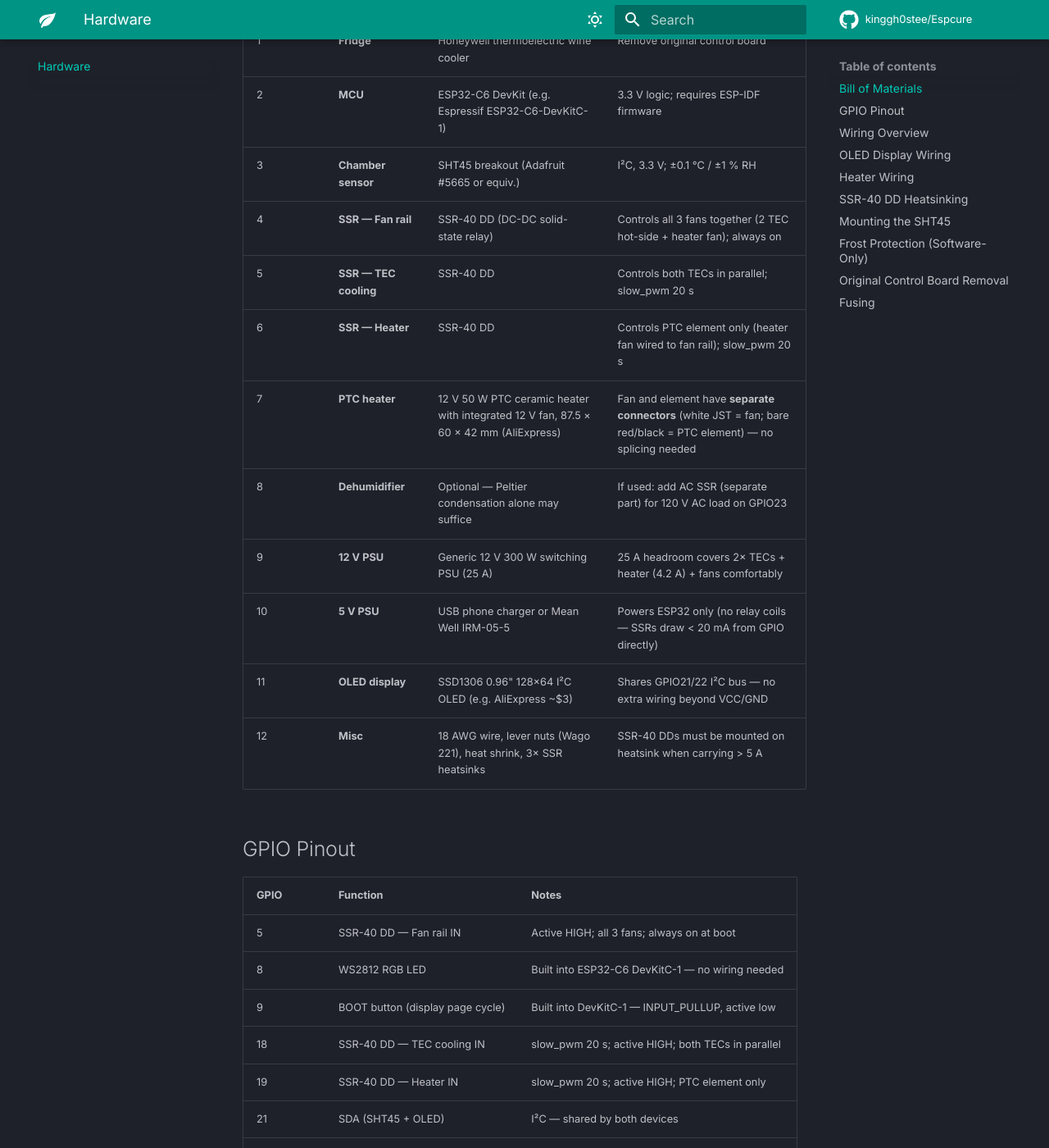
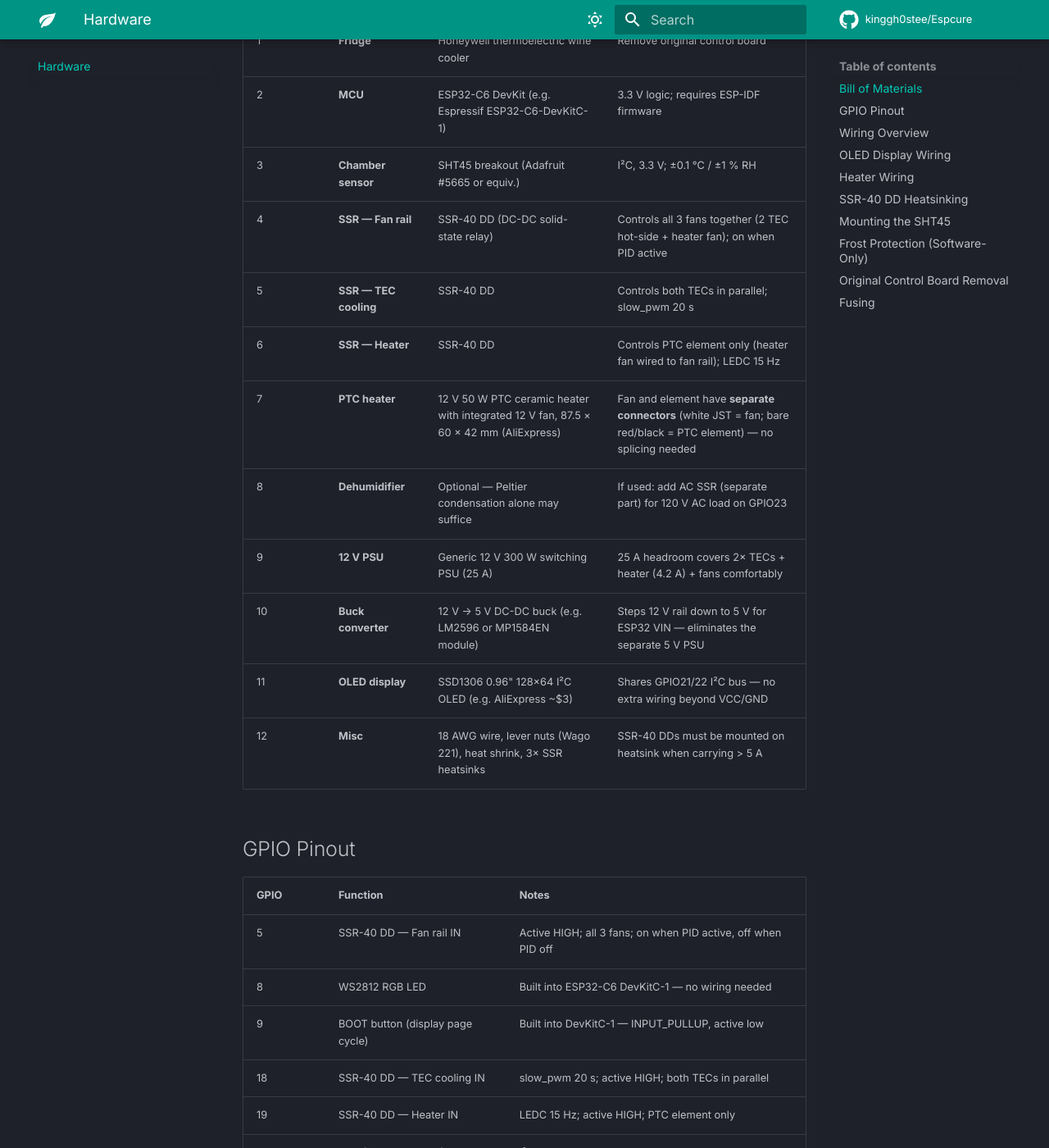
Before and after one commit to kinggh0stee/Espcure, an MkDocs documentation site: the page built from docs/hardware.md, in a window 1280 px wide and 1400 px high, scrolled down 297 px. Shown: the whole window at 82% size. Built offline with MkDocs 1.6.1 and Material for MkDocs 9.7.7, drawn with Linux system fonts in a browser that asks for light colours; comment, search, counter and statistics services are not loaded; some of the changed text lies outside the part shown.

Commit message:
Fix LEDC bit_depth error; replace 5V PSU with buck converter in docs
- Remove invalid bit_depth: 10 from ledc heater output — ESPHome
  2026.5.3 does not expose bit_depth as a YAML parameter for ledc;
  resolution is derived internally from frequency. Config now validates.
- docs/hardware.md: replace 5V PSU (BOM row 10) with 12V→5V buck
  converter (LM2596/MP1584EN); update wiring diagram, BOM fan rail note,
  GPIO pinout, and heater SSR note to match current behaviour.

https://claude.ai/code/session_016MW6U2BuK5oDpR6SNHsj9H

````diff
--- a/docs/hardware.md
+++ b/docs/hardware.md
@@ -7,13 +7,13 @@
 | 1 | **Fridge** | Honeywell thermoelectric wine cooler | Remove original control board |
 | 2 | **MCU** | ESP32-C6 DevKit (e.g. Espressif ESP32-C6-DevKitC-1) | 3.3 V logic; requires ESP-IDF firmware |
 | 3 | **Chamber sensor** | SHT45 breakout (Adafruit #5665 or equiv.) | I²C, 3.3 V; ±0.1 °C / ±1 % RH |
-| 4 | **SSR — Fan rail** | SSR-40 DD (DC-DC solid-state relay) | Controls all 3 fans together (2 TEC hot-side + heater fan); always on |
+| 4 | **SSR — Fan rail** | SSR-40 DD (DC-DC solid-state relay) | Controls all 3 fans together (2 TEC hot-side + heater fan); on when PID active |
 | 5 | **SSR — TEC cooling** | SSR-40 DD | Controls both TECs in parallel; slow_pwm 20 s |
-| 6 | **SSR — Heater** | SSR-40 DD | Controls PTC element only (heater fan wired to fan rail); slow_pwm 20 s |
+| 6 | **SSR — Heater** | SSR-40 DD | Controls PTC element only (heater fan wired to fan rail); LEDC 15 Hz |
 | 7 | **PTC heater** | 12 V 50 W PTC ceramic heater with integrated 12 V fan, 87.5 × 60 × 42 mm (AliExpress) | Fan and element have **separate connectors** (white JST = fan; bare red/black = PTC element) — no splicing needed |
 | 8 | **Dehumidifier** | Optional — Peltier condensation alone may suffice | If used: add AC SSR (separate part) for 120 V AC load on GPIO23 |
 | 9 | **12 V PSU** | Generic 12 V 300 W switching PSU (25 A) | 25 A headroom covers 2× TECs + heater (4.2 A) + fans comfortably |
-| 10 | **5 V PSU** | USB phone charger or Mean Well IRM-05-5 | Powers ESP32 only (no relay coils — SSRs draw < 20 mA from GPIO directly) |
+| 10 | **Buck converter** | 12 V → 5 V DC-DC buck (e.g. LM2596 or MP1584EN module) | Steps 12 V rail down to 5 V for ESP32 VIN — eliminates the separate 5 V PSU |
 | 11 | **OLED display** | SSD1306 0.96" 128×64 I²C OLED (e.g. AliExpress ~$3) | Shares GPIO21/22 I²C bus — no extra wiring beyond VCC/GND |
 | 12 | **Misc** | 18 AWG wire, lever nuts (Wago 221), heat shrink, 3× SSR heatsinks | SSR-40 DDs must be mounted on heatsink when carrying > 5 A |
 
@@ -21,11 +21,11 @@
 
 | GPIO | Function | Notes |
 |---|---|---|
-| 5 | SSR-40 DD — Fan rail IN | Active HIGH; all 3 fans; always on at boot |
+| 5 | SSR-40 DD — Fan rail IN | Active HIGH; all 3 fans; on when PID active, off when PID off |
 | 8 | WS2812 RGB LED | Built into ESP32-C6 DevKitC-1 — no wiring needed |
 | 9 | BOOT button (display page cycle) | Built into DevKitC-1 — INPUT_PULLUP, active low |
 | 18 | SSR-40 DD — TEC cooling IN | slow_pwm 20 s; active HIGH; both TECs in parallel |
-| 19 | SSR-40 DD — Heater IN | slow_pwm 20 s; active HIGH; PTC element only |
+| 19 | SSR-40 DD — Heater IN | LEDC 15 Hz; active HIGH; PTC element only |
 | 21 | SDA (SHT45 + OLED) | I²C — shared by both devices |
 | 22 | SCL (SHT45 + OLED) | I²C — shared by both devices |
 | 23 | Dehumidifier relay IN (optional) | Active HIGH; not part of core 3-SSR build |
@@ -59,7 +59,7 @@
 
   12V PSU (−) ──── all TEC (−), fan (−), PTC element (−)  [common ground]
 
-  5V USB ──────────── ESP32 VIN
+  12V PSU (+) ─── Buck converter (12V→5V) ─── ESP32 VIN
 
   OLED VCC ─── 3.3V   OLED GND ─── GND
 ```
--- a/espcure.yaml
+++ b/espcure.yaml
@@ -237,7 +237,6 @@ output:
       number: GPIO19
       inverted: false
     frequency: 15Hz
-    bit_depth: 10
 
 
 # ─── Switches ─────────────────────────────────────────────────────────────────
````
Also changed, not shown: CHANGELOG.md (+2 -1 lines).
